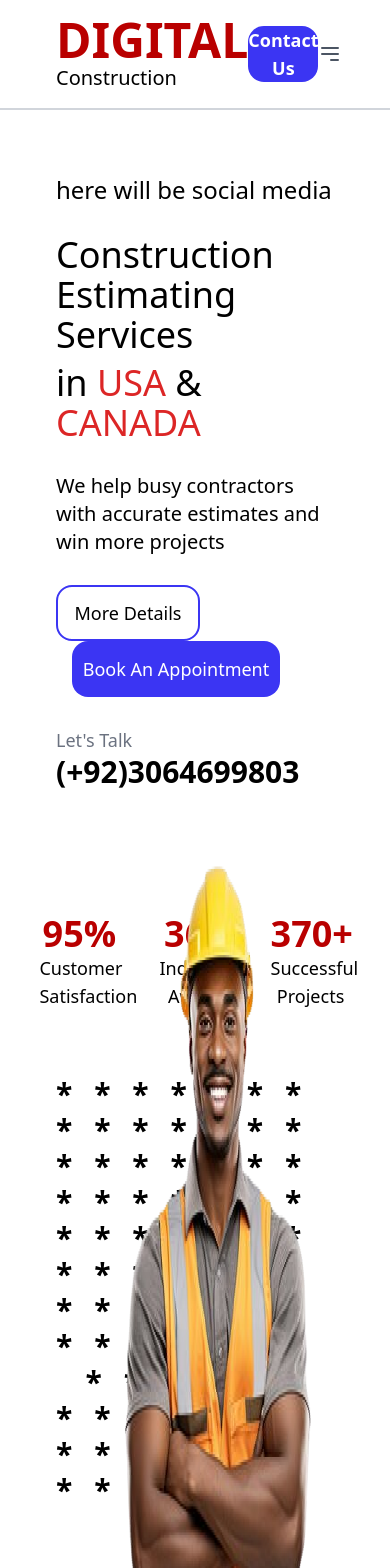
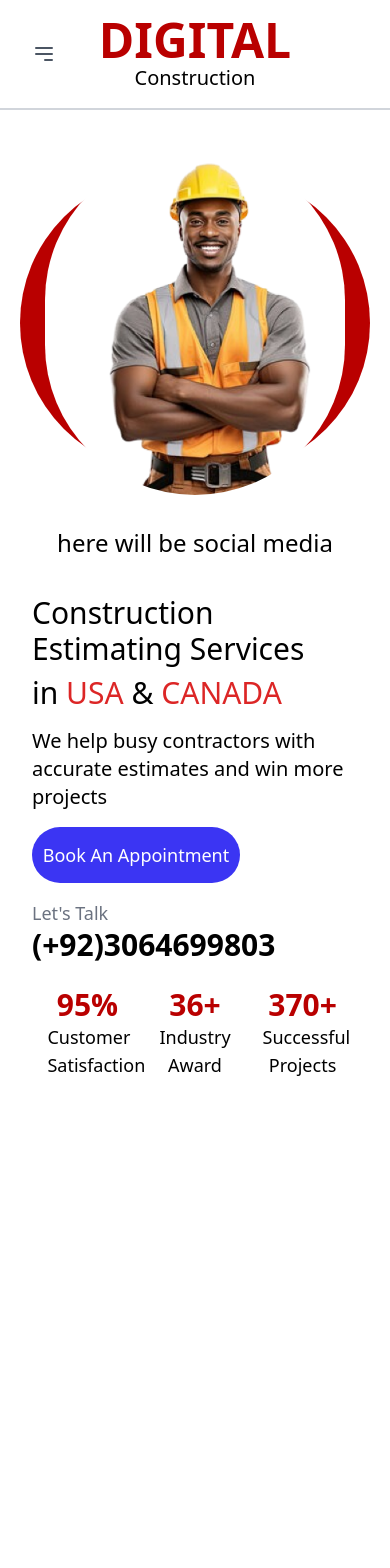
Before and after one commit to ScarWxlf/nextjs-test-task, a Next.js app: page / in a window 390 px wide. Shown: the top 1568 px of the page. After the commit the page ends 1103 px from the top, so only its background shows below. Built offline with nearby package versions, Linux system fonts and the light colour scheme.

Commit message:
feat: add responsive design

```diff
--- a/src/app/page.tsx
+++ b/src/app/page.tsx
@@ -1,8 +1,8 @@
 import Main from "../components/main/main"
-import Statistics from "../components/statistics/statistics"
+
 export default function Home() {
   return (
-    <div className="flex flex-col flex-grow w-full px-14">
+    <div className="flex flex-col flex-grow w-full px-8 lg:px-14">
       <Main/>
     </div>
   );
--- a/src/components/header/header.js
+++ b/src/components/header/header.js
@@ -11,6 +11,10 @@ export default function Header() {
   const [servicesOpen, setServicesOpen] = useState(false);
   const dropdownServiseRef = useRef(null);
   const buttonRef = useRef(null);
+
+  const [mobileServicesOpen, setMobileServicesOpen] = useState(false);
+  const mobileDropdownServiseRef = useRef(null);
+  const mobileButtonRef = useRef(null);
   const pathname = usePathname();
 
   useEffect(() => {
@@ -22,6 +26,14 @@ export default function Header() {
       ) {
         setServicesOpen(false);
       }
+
+      if(
+        mobileDropdownServiseRef.current &&
+        !mobileDropdownServiseRef.current.contains(event.target) &&
+        !mobileButtonRef.current.contains(event.target)
+      ) {
+        setMobileServicesOpen(false);
+      }
     };
 
     document.addEventListener("mousedown", handleClickOutside);
@@ -31,13 +43,96 @@ export default function Header() {
   }, []);
 
   return (
-    <header className="flex justify-between items-center px-14 py-4 bg-white border-b-2 border-gray-300 ">
-      <div className="flex flex-col items-start">
+    <header className="flex flex-none justify-start lg:justify-between items-center px-8 lg:px-14 py-4 bg-white border-b-2 border-gray-300 h-[110px]">
+      {/* Mobile */}
+      <button
+        className="block lg:hidden text-gray-600"
+        onClick={() => setMenuOpen(!menuOpen)}
+      >
+        <svg
+          xmlns="http://www.w3.org/2000/svg"
+          className="h-6 w-6"
+          fill="none"
+          viewBox="0 0 24 24"
+          stroke="currentColor"
+        >
+          <path
+            strokeLinecap="round"
+            strokeLinejoin="round"
+            strokeWidth="2"
+            d="M4 6h16M4 12h16m-7 6h7"
+          />
+        </svg>
+      </button>
+
+      <div className="flex flex-col items-center lg:items-start absolute left-1/2 transform -translate-x-1/2 lg:static lg:transform-none">
         <h1 className="text-5xl font-bold text-main">DIGITAL</h1>
         <span className="text-black text-xl">Construction</span>
       </div>
+
+      {/* Mobile Menu */}
+      {menuOpen && (
+        <nav className="absolute top-24 left-0 w-full bg-white z-20 shadow-md flex flex-col items-center space-y-4 py-4 lg:hidden">
+          <a href="/" className="hover:text-red-600">
+            Home
+          </a>
+          <div className="relative flex">
+            <div>
+              <button
+                className="hover:text-red-600 flex"
+                onClick={() => {
+                  setMobileServicesOpen(!mobileServicesOpen);
+                }}
+                ref={mobileButtonRef}
+              >
+                Services
+                <Image
+                  src="/images/arrow.png"
+                  alt="Arrow Down"
+                  width={15}
+                  height={15}
+                  className={`transform mt-2 ms-1  ${
+                    mobileServicesOpen ? "rotate-180" : "rotate-0"
+                  }
+                      duration-200
+                    `}
+                />
+              </button>
+            </div>
+            {mobileServicesOpen && (
+              <div
+                className="absolute mt-9 w-48 bg-white border border-gray-200 shadow-md z-10 left-[100px] -top-10"
+                ref={mobileDropdownServiseRef}
+              >
+                <a
+                  href="/services/cost-estimation"
+                  className="block px-4 py-2 text-gray-700 hover:bg-gray-100"
+                >
+                  Cost Estimation
+                </a>
+                <a
+                  href="/services/material-sourcing"
+                  className="block px-4 py-2 text-gray-700 hover:bg-gray-100"
+                >
+                  Material Sourcing
+                </a>
+              </div>
+            )}
+          </div>
+          <a href="/about" className="hover:text-red-600">
+            About Company
+          </a>
+          <a href="/career" className="hover:text-red-600">
+            Career
+          </a>
+          <a href="/blog" className="hover:text-red-600">
+            Blog
+          </a>
+        </nav>
+      )}
+
       {/* Desktop */}
-      <nav className="hidden md:flex space-x-10 text-lg font-bold">
+      <nav className="hidden lg:flex space-x-10 text-lg font-bold">
         <Link href="/" className="hover:text-red-600">
           Home
           <div
@@ -114,51 +209,9 @@ export default function Header() {
         </Link>
       </nav>
 
-      <button className="text-lg bg-secondary text-white h-14 w-36 rounded-2xl font-bold">
+      <button className="lg:block hidden text-lg bg-secondary text-white h-14 w-36 rounded-2xl font-bold">
         Contact Us
       </button>
-
-      {/* Mobile */}
-      <button
-        className="block md:hidden text-gray-600"
-        onClick={() => setMenuOpen(!menuOpen)}
-      >
-        <svg
-          xmlns="http://www.w3.org/2000/svg"
-          className="h-6 w-6"
-          fill="none"
-          viewBox="0 0 24 24"
-          stroke="currentColor"
-        >
-          <path
-            strokeLinecap="round"
-            strokeLinejoin="round"
-            strokeWidth="2"
-            d="M4 6h16M4 12h16m-7 6h7"
-          />
-        </svg>
-      </button>
-
-      {/* Mobile Menu */}
-      {menuOpen && (
-        <nav className="absolute top-16 left-0 w-full bg-white shadow-md flex flex-col items-center space-y-4 py-4 md:hidden">
-          <Link href="/" className="hover:text-red-600">
-            Home
-          </Link>
-          <Link href="/services" className="hover:text-red-600">
-            Services
-          </Link>
-          <Link href="/about" className="hover:text-red-600">
-            About Company
-          </Link>
-          <Link href="/career" className="hover:text-red-600">
-            Career
-          </Link>
-          <Link href="/blog" className="hover:text-red-600">
-            Blog
-          </Link>
-        </nav>
-      )}
     </header>
   );
 }
--- a/src/components/main/main.js
+++ b/src/components/main/main.js
@@ -1,13 +1,38 @@
+'use client'
+
 import Image from "next/image";
+import { useEffect, useState } from "react";
 
 export default function Main() {
+    const [dimensions, setDimensions] = useState({ width: 500, height: 500 });
+
+  useEffect(() => {
+    const updateDimensions = () => {
+      const screenWidth = window.innerWidth;
+
+     if (screenWidth < 1024) {
+        setDimensions({ width: 300, height: 300 });
+      } else {
+        setDimensions({ width: 500, height: 500 });
+      }
+    };
+
+    updateDimensions();
+
+    window.addEventListener("resize", updateDimensions);
+
+    return () => {
+      window.removeEventListener("resize", updateDimensions);
+    };
+  }, []);
+
   return (
-    <section className="flex-grow  md:flex md:justify-between relative">
-      <div className="md:w-1/2 relative flex flex-col justify-between h-2/3 mt-16">
-        <div>
+    <section className="flex-grow flex-col lg:flex-row flex lg:justify-between relative">
+      <div className="relative flex flex-col gap-4 justify-between h-2/3 mt-8 lg:mt-16 lg:order-1 order-2">
+        <div className="flex justify-center mb-5 sm:mb-10 lg:justify-start lg:mb-0">
           <h1 className="text-2xl">here will be social media</h1>
         </div>
-        <div className="text-4xl">
+        <div className="lg:text-4xl text-3xl">
           <p className="mb-2">Construction Estimating Services </p>
           in {" "}
           <span className="text-red-600">USA</span> &{" "}
@@ -16,11 +41,11 @@ export default function Main() {
         <p className="text-black text-xl">
           We help busy contractors with accurate estimates and win more projects
         </p>
-        <div className="space-x-4 text-bold text-lg">
-          <button className="bg-white text-black border-2 border-secondary h-14 w-36 rounded-2xl">
+        <div className="flex gap-4 text-bold text-lg">
+          <button className="bg-white text-black border-2 border-secondary h-14 w-36 rounded-2xl hidden lg:block">
             More Details
           </button>
-          <button className="bg-secondary text-white h-14 w-52 rounded-2xl">
+          <button className="bg-secondary text-white h-14 w-52 rounded-full lg:rounded-2xl">
             Book An Appointment
           </button>
         </div>
@@ -31,35 +56,43 @@ export default function Main() {
         </p>
       </div>
 
-      <div className="mt-10 relative flex items-center h-full justify-center md:mt-0 font-bold">
-        <div className="flex flex-col absolute text-3xl z-[-1] select-none">
+      <div className="mt-10 relative flex items-center h-full justify-center md:mt-0 font-bold lg:order-2 order-1">
+        <div className="hidden flex-col absolute text-xl xl:text-3xl z-[-1] select-none lg:flex">
           <div className="tracking-[7px]">* * * * * * * * * * * * * *</div>
           <div className="tracking-[7px]">* * * * * * * * * * * * * *</div>
           <div className="tracking-[7px]">* * * * * * * * * * * * * *</div>
           <div className="tracking-[7px]">* * * * * * * * * * * * * *</div>
-          <div className="tracking-[7px]">&nbsp; * * * * * * * * * * * * *</div>
+          <div className="tracking-[7px]"><span className="collapse">*</span> * * * * * * * * * * * * *</div>
           <div className="tracking-[7px]">* * * * * * * * * * * * *</div>
         </div>
         <Image
           src="/images/image.png"
           alt="Worker"
-          className="rounded-lg mx-auto md:mx-0 h-full"
-          width={500}
-          height={500}
+          className="bg-white lg:bg-current rounded-full lg:rounded-none mx-auto md:mx-0 lg:h-full z-10"
+          style={{objectPosition: typeof window !== "undefined" && window.innerWidth < 1024 ? (window.innerWidth < 640 ? '-10px' : '-20px') : "center"}}
+          width={dimensions.width}
+          height={dimensions.height}
+        />
+        <div
+            className="absolute bg-main rounded-full lg:hidden"
+            style={{
+                width: dimensions.width + 50,
+                height: dimensions.height,
+            }}
         />
       </div>
 
-      <section className="flex justify-center gap-10 px-6 py-6 text-center absolute left-0 bottom-0 w-full z-[-1]">
+      <section className="flex justify-center gap-8 sm:gap-12 xl:gap-20 2xl:gap-28 px-6 py-6 text-center lg:absolute left-0 bottom-0 w-full z-[-1] order-3">
         <div className="w-20">
-          <h3 className="text-main text-4xl font-bold">95%</h3>
+          <h3 className="text-main text-3xl lg:text-4xl font-bold">95%</h3>
           <p className="text-lg">Customer Satisfaction</p>
         </div>
         <div className="w-20">
-          <h3 className="text-main text-4xl font-bold">36+</h3>
+          <h3 className="text-main text-3xl lg:text-4xl font-bold">36+</h3>
           <p className="text-lg">Industry Award</p>
         </div>
         <div className="w-20">
-          <h3 className="text-main text-4xl font-bold">370+</h3>
+          <h3 className="text-main text-3xl lg:text-4xl font-bold">370+</h3>
           <p className="text-lg">Successful Projects</p>
         </div>
       </section>
```
